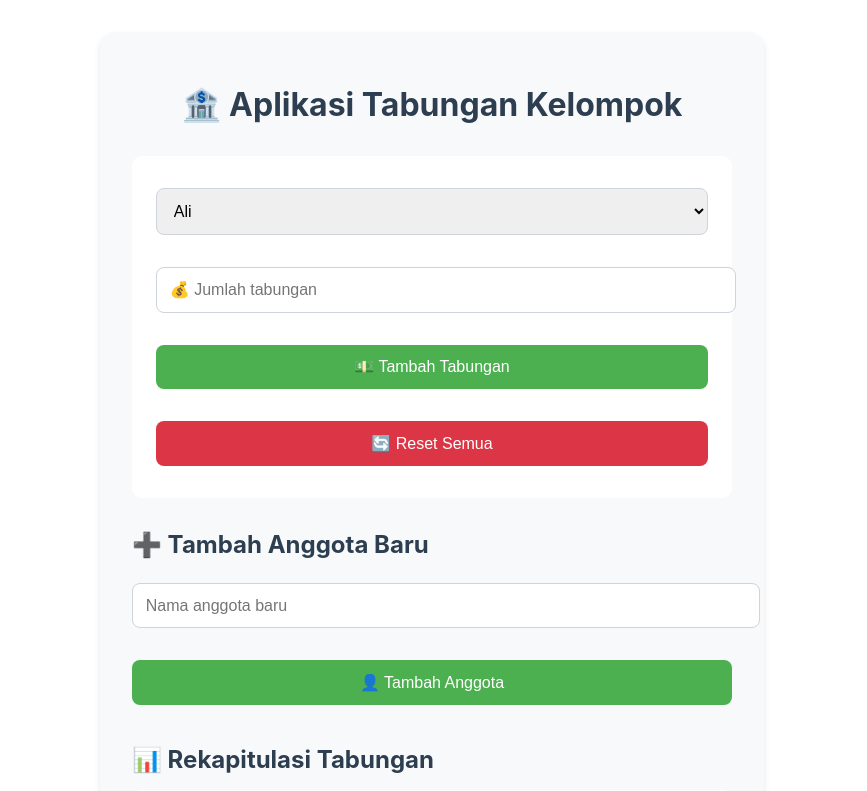
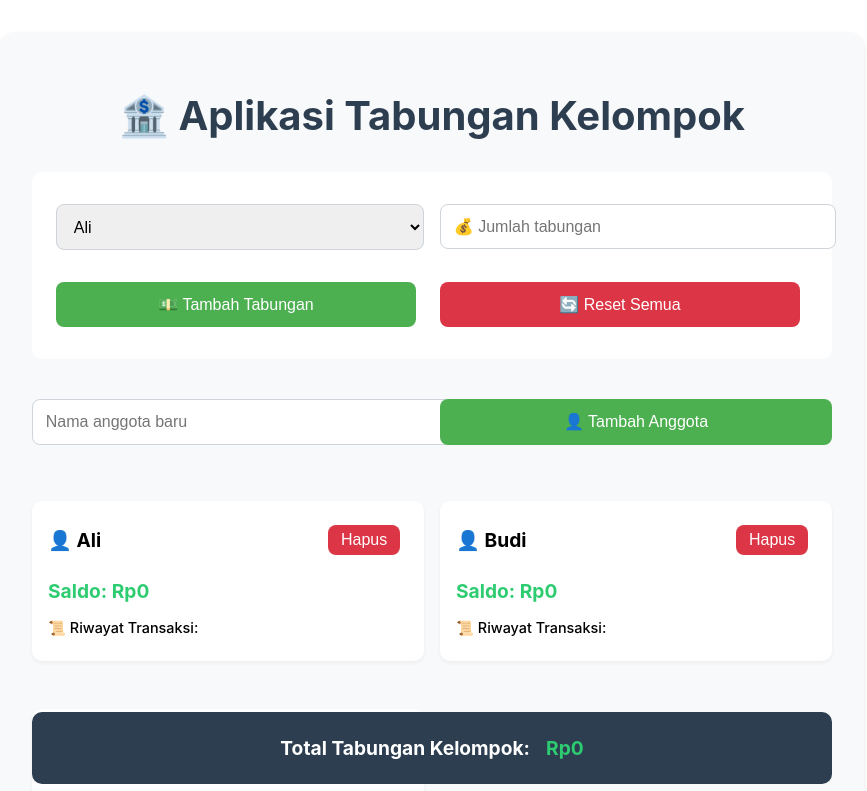
Before and after one commit to tian0218111/aplikasi-tabungan, a React (Create React App) app: page / in a window 1280 px wide. Shown: the top 791 px of the page, without its empty margins (208-1075 px from the left). Built offline with nearby package versions, Linux system fonts and the light colour scheme.

Commit message:
Update aplikasi

```diff
--- a/src/App.js
+++ b/src/App.js
@@ -6,15 +6,15 @@ const initialUsers = [
   { name: "Citra", savings: 0, transactions: [] },
 ];
 
-// Style constants untuk konsistensi
 const containerStyle = {
-  maxWidth: "600px",
+  maxWidth: "800px",
+  width: "90%",
   margin: "2rem auto",
   padding: "2rem",
   backgroundColor: "#f8f9fa",
   borderRadius: "15px",
   boxShadow: "0 4px 6px rgba(0, 0, 0, 0.1)",
-  width: "100%",
+  minHeight: "100vh",
 };
 
 const formControlStyle = {
@@ -22,7 +22,7 @@ const formControlStyle = {
   padding: "0.8rem",
   borderRadius: "8px",
   border: "1px solid #ced4da",
-  fontSize: "1rem",
+  fontSize: "clamp(0.9rem, 2vw, 1rem)",
   margin: "0.5rem 0",
 };
 
@@ -33,14 +33,9 @@ const buttonPrimaryStyle = {
   borderRadius: "8px",
   border: "none",
   cursor: "pointer",
-  fontSize: "1rem",
+  fontSize: "clamp(0.9rem, 2vw, 1rem)",
   margin: "0.5rem 0.5rem 0.5rem 0",
   width: "100%",
-};
-
-const buttonDangerStyle = {
-  ...buttonPrimaryStyle,
-  backgroundColor: "#dc3545",
 };
 
 const userCardStyle = {
@@ -141,20 +136,24 @@ export default function SavingsApp() {
 
   return (
     <div style={containerStyle}>
-      <h1 style={{ color: "#2c3e50", textAlign: "center", marginBottom: "2rem" }}>
+      <h1 style={{
+        color: "#2c3e50",
+        textAlign: "center",
+        marginBottom: "2rem",
+        fontSize: "clamp(1.5rem, 4vw, 2.5rem)"
+      }}>
         🏦 Aplikasi Tabungan Kelompok
       </h1>
 
-      {error && <div style={{
-        backgroundColor: "#ffeef0",
-        padding: "1rem",
-        borderRadius: "8px",
-        color: "#dc3545",
-        marginBottom: "1rem"
-      }}>{error}</div>}
-
-      <div style={{ backgroundColor: "white", padding: "1.5rem", borderRadius: "10px" }}>
-        <div style={{ display: "flex", gap: "1rem", flexDirection: "column", marginBottom: "1rem" }}>
+      {/* Form Input Section */}
+      <div style={{
+        backgroundColor: "white",
+        padding: "1.5rem",
+        borderRadius: "10px",
+        display: "grid",
+        gap: "1rem",
+        gridTemplateColumns: "repeat(auto-fit, minmax(250px, 1fr))"
+      }}>
         <select
           style={formControlStyle}
           value={selectedUser}
@@ -165,6 +164,7 @@ export default function SavingsApp() {
           ))}
         </select>
 
+        <div style={{ position: "relative" }}>
           <input
             style={formControlStyle}
             type="number"
@@ -174,19 +174,30 @@ export default function SavingsApp() {
           />
         </div>
 
-        <div style={{ display: "flex", gap: "1rem", flexDirection: "column" }}>
+        <div style={{
+          display: "flex",
+          gap: "1rem",
+          gridColumn: "1 / -1"
+        }}>
           <button style={buttonPrimaryStyle} onClick={handleAddSavings}>
             💵 Tambah Tabungan
           </button>
-          <button style={buttonDangerStyle} onClick={handleResetSavings}>
+          <button style={{
+            ...buttonPrimaryStyle,
+            backgroundColor: "#dc3545"
+          }} onClick={handleResetSavings}>
             🔄 Reset Semua
           </button>
         </div>
       </div>
 
-      <div style={{ marginTop: "2rem" }}>
-        <h2 style={{ color: "#2c3e50", marginBottom: "1rem" }}>➕ Tambah Anggota Baru</h2>
-        <div style={{ display: "flex", gap: "1rem", flexDirection: "column" }}>
+      {/* Add User Section */}
+      <div style={{
+        marginTop: "2rem",
+        display: "grid",
+        gap: "1rem",
+        gridTemplateColumns: "repeat(auto-fit, minmax(250px, 1fr))"
+      }}>
         <input
           style={formControlStyle}
           type="text"
@@ -198,32 +209,49 @@ export default function SavingsApp() {
           👤 Tambah Anggota
         </button>
       </div>
-      </div>
 
-      <div style={{ marginTop: "2rem" }}>
-        <h2 style={{ color: "#2c3e50", marginBottom: "1rem" }}>📊 Rekapitulasi Tabungan</h2>
-
+      {/* User Cards Section */}
+      <div style={{
+        marginTop: "2rem",
+        display: "grid",
+        gap: "1rem",
+        gridTemplateColumns: "repeat(auto-fit, minmax(300px, 1fr))"
+      }}>
         {users.map(user => (
           <div key={user.name} style={userCardStyle}>
-            <div style={{ display: "flex", justifyContent: "space-between", alignItems: "center" }}>
-              <h3 style={{ margin: 0 }}>👤 {user.name}</h3>
+            <div style={{
+              display: "flex",
+              justifyContent: "space-between",
+              alignItems: "center",
+              flexWrap: "wrap",
+              gap: "0.5rem"
+            }}>
+              <h3 style={{ margin: 0, fontSize: "1.2rem" }}>👤 {user.name}</h3>
               <button
-                style={{ ...buttonDangerStyle, padding: "0.4rem 0.8rem" }}
+                style={{
+                  ...buttonPrimaryStyle,
+                  backgroundColor: "#dc3545",
+                  padding: "0.4rem 0.8rem",
+                  width: "auto"
+                }}
                 onClick={() => handleDeleteUser(user.name)}
               >
                 Hapus
               </button>
             </div>
 
-            <p style={{ fontSize: "1.2rem", margin: "1rem 0" }}>
-              Saldo: <span style={{ fontWeight: "bold", color: "#2ecc71" }}>
-                Rp{user.savings.toLocaleString()}
-              </span>
+            <p style={{
+              fontSize: "clamp(1rem, 2vw, 1.2rem)",
+              margin: "1rem 0",
+              fontWeight: "bold",
+              color: "#2ecc71"
+            }}>
+              Saldo: Rp{user.savings.toLocaleString()}
             </p>
 
             <div>
-              <p style={{ fontWeight: "500", marginBottom: "0.5rem" }}>📜 Riwayat Transaksi:</p>
-              <ul style={{ listStyle: "none", padding: 0, margin: 0 }}>
+              <p style={{ fontWeight: "500", marginBottom: "0.5rem", fontSize: "0.9rem" }}>📜 Riwayat Transaksi:</p>
+              <ul style={{ listStyle: "none", padding: 0, margin: 0, maxHeight: "150px", overflowY: "auto" }}>
                 {user.transactions.map((transaction, index) => (
                   <li
                     key={index}
@@ -231,7 +259,8 @@ export default function SavingsApp() {
                       padding: "0.5rem",
                       backgroundColor: index % 2 === 0 ? "#f8f9fa" : "white",
                       borderRadius: "6px",
-                      margin: "0.25rem 0"
+                      margin: "0.25rem 0",
+                      fontSize: "0.85rem"
                     }}
                   >
                     {transaction.type === "deposit" ? (
@@ -245,23 +274,33 @@ export default function SavingsApp() {
             </div>
           </div>
         ))}
+      </div>
 
+      {/* Total Savings */}
       <div style={{
         backgroundColor: "#2c3e50",
         color: "white",
         padding: "1.5rem",
         borderRadius: "10px",
         marginTop: "2rem",
-          textAlign: "center"
+        textAlign: "center",
+        position: "sticky",
+        bottom: "1rem"
       }}>
-          <h3 style={{ margin: 0 }}>
+        <h3 style={{
+          margin: 0,
+          fontSize: "clamp(1rem, 3vw, 1.2rem)"
+        }}>
           Total Tabungan Kelompok:
-            <span style={{ color: "#2ecc71", marginLeft: "1rem" }}>
+          <span style={{
+            color: "#2ecc71",
+            marginLeft: "1rem",
+            display: "inline-block"
+          }}>
             Rp{totalSavings.toLocaleString()}
           </span>
         </h3>
       </div>
     </div>
-    </div>
   );
 }
```
Lines whose indentation alone changed are shown as unchanged.
